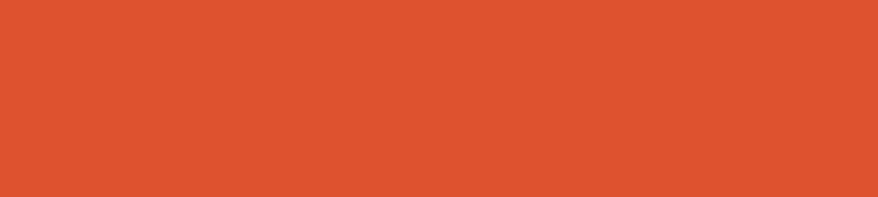
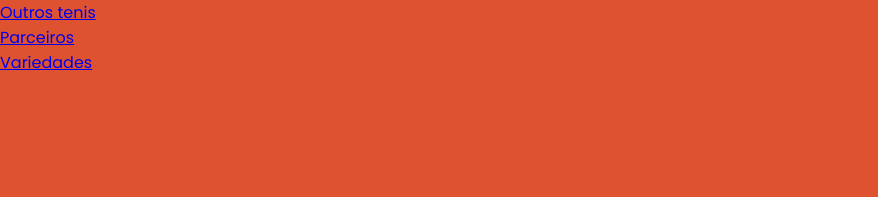
Before and after one commit to VINI1206/menu, a plain HTML site: page index.html in a window 1280 px wide. Shown: the top 197 px of the page, without its empty margins (0-878 px from the left). Drawn offline with nearby package versions, Linux system fonts and the light colour scheme.

Commit message:
Update index.html

```diff
--- a/index.html
+++ b/index.html
@@ -8,6 +8,10 @@
     <title>Product Card Design Using HTML and CSS - Coding Power</title>
 </head>
 <body>
+    <ul id=menu"menu-h">
+        <li><a href="#">Outros tenis</a></li>
+        <li><a href="#">Parceiros</a></li>
+        <li><a href="#">Variedades</a></li>
    <div class="container">
        <div class="product">
            <div class="image">
```
